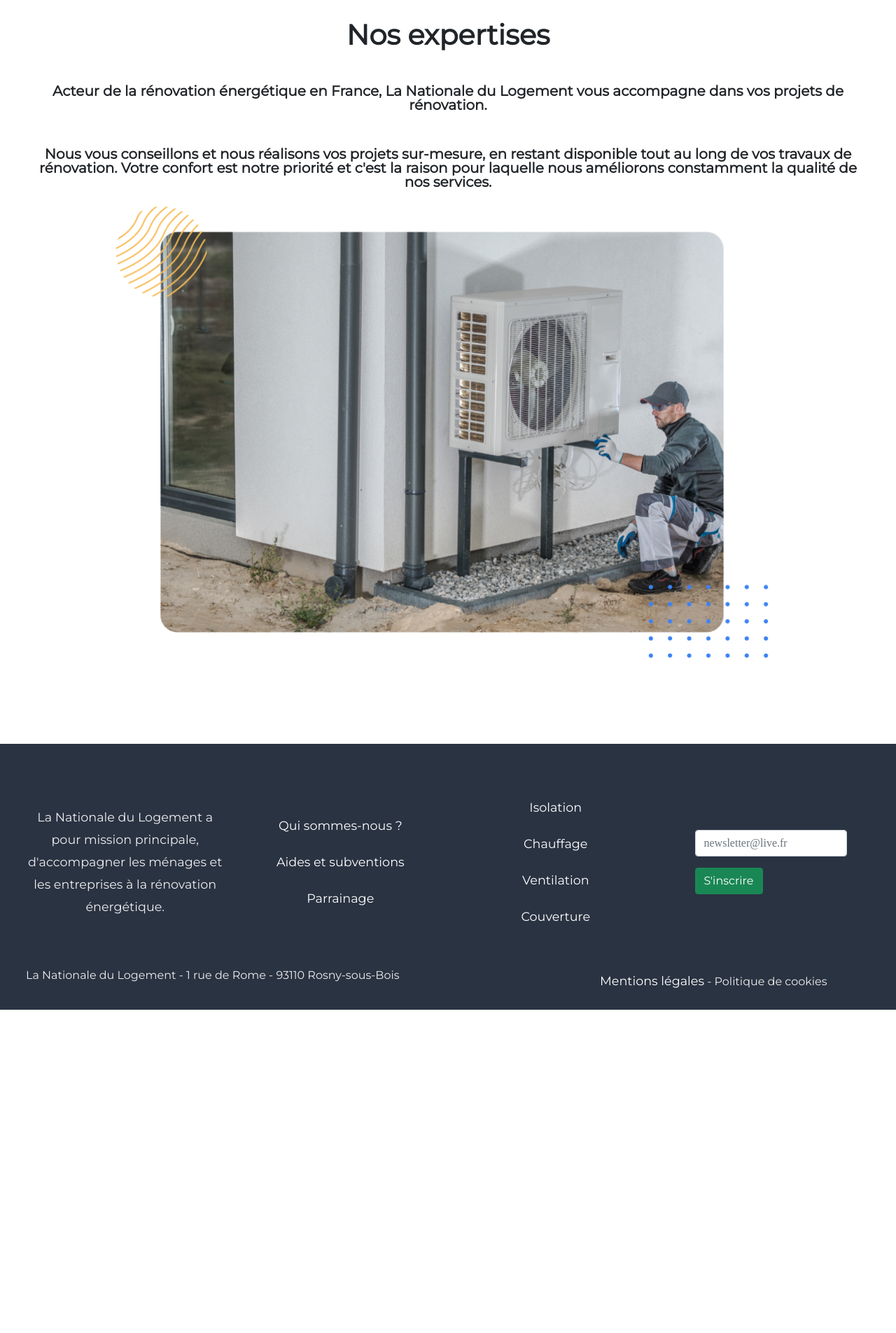
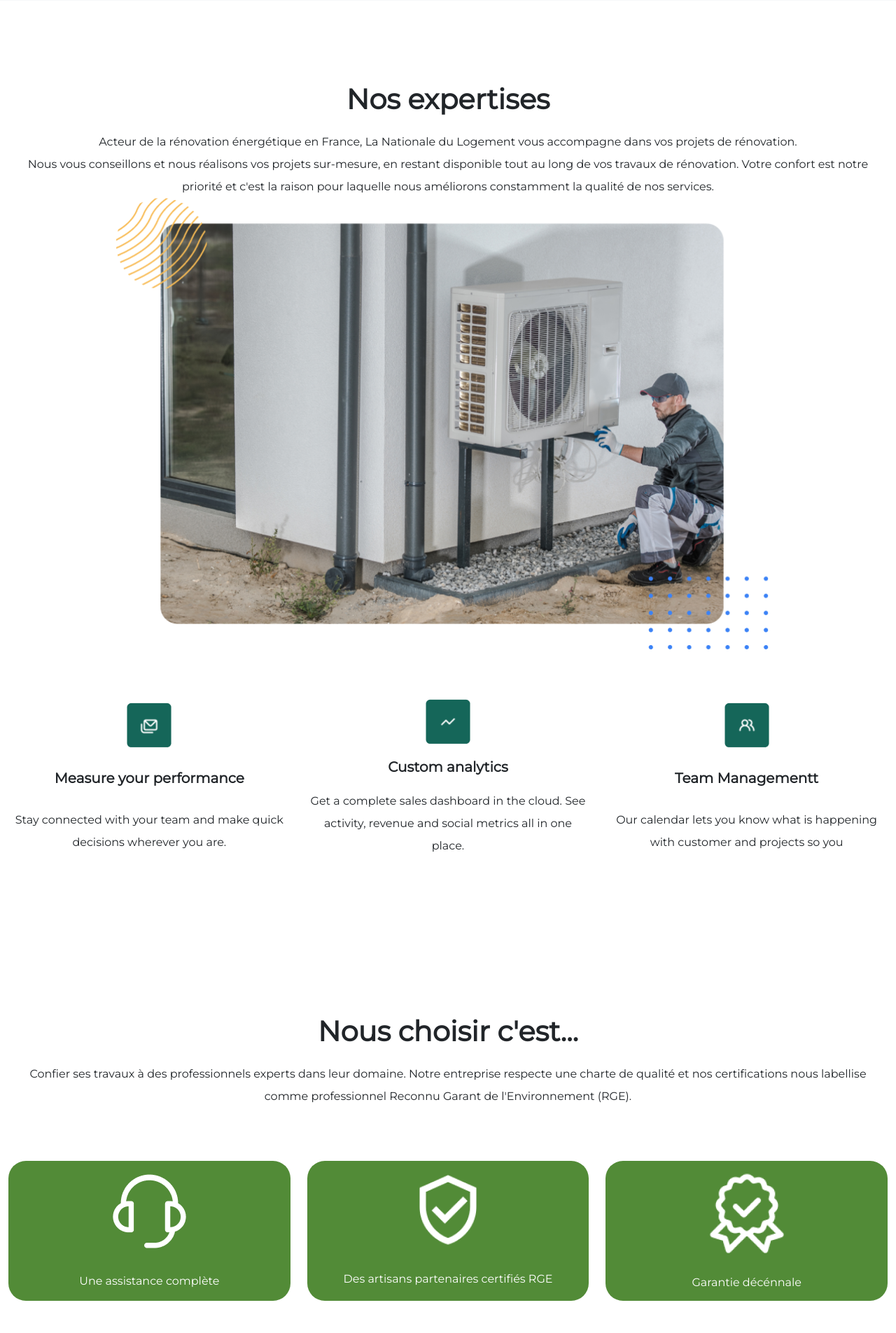
Before and after one commit to Visalinthan/site-lndl_v2, a PHP site: page /home.php in a window 1280 px wide. Shown: the part 775-2680 px from the top of the page at 70% size. Before the commit the page ends 2218 px from the top, so only its background shows below. Run offline with PHP 8.4, Linux system fonts and the light colour scheme.

Commit message:
page home

```diff
--- a/css/style.css
+++ b/css/style.css
@@ -151,14 +151,14 @@ a {
 /* --CONTENT -- --CONTENT ----CONTENT ----CONTENT ----CONTENT ----CONTENT ----CONTENT ----CONTENT ----CONTENT ----CONTENT ----CONTENT --*/
 
 .container {
-    margin: 10vh auto;
+    margin: 15vh auto;
+    padding: 0;
     max-width: 1920px;
 }
 
 .bloc {
     width: 100%;
-    margin: 0 auto;
-    padding: 10vh 0 5vh;
+    padding: 5vh 0;
 }
 
 .bloc:first-child {
@@ -166,58 +166,101 @@ a {
 }
 
 .bloc .row {
-    margin: 0 auto;
+    margin: 7vh auto;
     max-width: 1500px;
+    text-align: center;
+    align-items: center;
 }
 
-.bloc1 {
-    margin: 20vh auto;
+.bloc_1 {
     width: 100%;
     align-items: center;
 }
 
-.bloc1 .text {
+.bloc_1 .text {
     width: 100%;
     display: flex;
+    text-align: left;
     flex-direction: column;
     justify-content: space-around;
-    min-height: 500px;
+    min-height: 400px;
 }
 
-.bloc1 .image img {
+.bloc_1 .image img {
     width: 100%;
     min-width: 250px;
     max-width: 550px;
 }
 
 @media all and (max-width: 1200px) {
-    .bloc1 {
+    .bloc_1 {
         display: flex;
         flex-direction: column-reverse;
         text-align: center;
         justify-content: center;
     }
-    .bloc1 .text {
+    .bloc_1 .text {
         align-items: center;
     }
 }
 
-.bloc2 {
+.bloc_2 {
     display: flex;
     flex-direction: column;
-    text-align: center;
-    align-items: center;
 }
 
-.bloc2 .text h2,
-.bloc2 .text h5 {
+.bloc_2 .text h2,
+.bloc_2 .text h5 {
     padding: 25px;
 }
 
-.bloc2 .image img {
+.bloc_2 .image img {
     width: 100%;
     min-width: 250px;
     max-width: 950px;
+}
+
+.bloc_3 {
+    text-align: center;
+    align-items: center;
+    margin: 0 auto;
+}
+
+.bloc_3 .case {
+    display: flex;
+    text-align: center;
+    align-items: center;
+    flex-direction: column;
+    justify-content: space-around;
+    min-height: 250px;
+}
+
+.bloc_3 .case img {
+    width: 64px;
+}
+
+.bloc_4 div:first-child {
+    margin: 10px auto;
+}
+
+.bloc_4 .choice {
+    background-color: var(--green);
+    color: #fff;
+    display: flex;
+    text-align: center;
+    align-items: center;
+    flex-direction: column;
+    justify-content: space-around;
+    min-height: 200px;
+    border-radius: 25px;
+}
+
+.bloc_5 div {
+    margin: 10px auto;
+}
+
+.bloc_5 div img {
+    max-height: 100px;
 }
 
 
@@ -238,9 +281,6 @@ footer .row {
 }
 
 footer .row .case {
-    display: flex;
-    flex-direction: column;
-    justify-content: space-around;
     text-align: center;
 }
 
--- a/home.php
+++ b/home.php
@@ -16,7 +16,7 @@
 
     <main id="home" class="container">
         <div class="bloc">
-            <div class="row bloc1">
+            <div class="row bloc_1">
                 <div class="col text">
                     <h1>Réalisez des économies, gagnez en confort et agissez pour la planète.</h1>
                     <p>Lorem ipsum dolor sit amet consectetur, adipisicing elit. Inventore repellat quibusdam fugit
@@ -27,29 +27,113 @@
                     <button class="btn-simuler">Testez votre éligibilité </button>
                 </div>
                 <div class="col image">
-                    <img src="img/home/famille.png" />
+                    <img src="img/home/famille.png" alt="Lndl vous aide à économiser " />
                 </div>
             </div>
         </div>
         <div class="bloc">
-            <div class="row bloc2">
+            <div class="row bloc_2">
                 <div class="col-md-12 text">
                     <h2>Nos expertises</h2>
-                    <h5>
+                    <p>
                         Acteur de la rénovation énergétique en France, La Nationale du Logement vous accompagne dans vos
                         projets
                         de rénovation.
-                    </h5>
-                    <h5>
+                    </p>
+                    <p>
                         Nous vous conseillons et nous réalisons vos projets sur-mesure, en restant disponible tout au
                         long
                         de vos travaux de rénovation. Votre confort est notre priorité et c'est la raison pour laquelle
                         nous
                         améliorons constamment la qualité de nos services.
-                    </h5>
+                    </p>
                 </div>
                 <div class="col-md-12 image">
-                    <img src="img/home/expertises.png">
+                    <img src="img/home/expertises.png" alt="LNDL Expertises">
+                </div>
+            </div>
+            <div class="row bloc_3">
+                <div class="col-lg-4 col-md-6 case">
+                    <img src="img/home/picto_1.png" alt="Measure your performance" />
+                    <h5>Measure your performance</h5>
+                    <p>Stay connected with your team and make quick decisions wherever you are. </p>
+                </div>
+                <div class="col-lg-4 col-md-6 case">
+                    <img src="img/home/picto_2.png" alt="Custom analytics" />
+                    <h5>Custom analytics</h5>
+                    <p>Get a complete sales dashboard in the cloud. See activity, revenue and social metrics all in one
+                        place.</p>
+                </div>
+                <div class="col-lg-4 col-md-6 case">
+                    <img src="img/home/picto_3.png" alt="Team Management" />
+                    <h5>Team Managementt</h5>
+                    <p>Our calendar lets you know what is happening with customer and projects so you
+                    </p>
+                </div>
+            </div>
+        </div>
+
+        <div class="bloc">
+            <div class="row bloc_2">
+                <div class="col-md-12 text">
+                    <h2>Nous choisir c'est...</h2>
+                    <p>
+                        Confier ses travaux à des professionnels experts dans leur domaine. Notre entreprise respecte
+                        une charte de qualité et nos certifications nous labellise comme professionnel Reconnu Garant de
+                        l'Environnement (RGE).
+                    </p>
+                </div>
+            </div>
+            <div class="row bloc_4">
+                <div class="col-md-4">
+                    <div class="choice">
+                        <img src="img/home/ep_service.png" alt="Assistance Complète avec la LNDL" />
+                        <p>Une assistance complète</p>
+                    </div>
+
+                </div>
+                <div class="col-md-4">
+                    <div class="choice">
+                        <img src="img/home/Protect.png" alt="Certifié RGE avec la LNDL" />
+                        <p>Des artisans partenaires certifiés RGE</p>
+                    </div>
+
+                </div>
+                <div class="col-md-4">
+                    <div class="choice">
+                        <img src="img/home/Guarantee.png" alt="Garantie décénnale avec la LNDL" />
+                        <p>Garantie décénnale</p>
+                    </div>
+                </div>
+            </div>
+        </div>
+
+
+        <div class="bloc">
+            <div class="row bloc_2">
+                <div class="col-md-12 text">
+                    <h2>Nos certifications</h2>
+                    <p>
+                        Pour des travaux de qualité en toute sécurité !
+                    </p>
+                </div>
+            </div>
+            <div class="row bloc_5">
+                <div class="col-md-3 col-sm-12">
+                    <img src="img/home/lndl-certification-rge-qualibat.png"
+                        alt="LNDL certification RGE Qualibat" />
+                </div>
+                <div class="col-md-3 col-sm-12">
+                    <img src="img/home/lndl-certification-rge-qualipac.png"
+                        alt="LNDL certification RGE QualiPac" />
+                </div>
+                <div class="col-md-3 col-sm-12">
+                    <img src="img/home/lndl-certification-rge-chauffage.png"
+                        alt="LNDL certification RGE Chauffage" />
+                </div>
+                <div class="col-md-3 col-sm-12">
+                    <img src="img/home/lndl-certification-rge-ventilation-plus.png"
+                        alt="LNDL certification RGE Ventilation Plus" />
                 </div>
             </div>
         </div>
--- a/module/footer.php
+++ b/module/footer.php
@@ -24,7 +24,7 @@
         <div class="col-md-3 col-sm-12 case">
             <form class="row g-3">
                 <div class="col-auto">
-                    <label for="newsletter" class="visually-hidden">Password</label>
+                    <label for="newsletter" class="visually-hidden">Newsletter</label>
                     <input type="email" class="form-control" id="newsletter" placeholder="newsletter@live.fr">
                 </div>
                 <div class="col-auto">
```
Also changed, not shown: img/home/Guarantee.png (added), img/home/Protect.png (added), img/home/ep_service.png (added), img/home/lndl-certification-rge-chauffage.png (added), img/home/lndl-certification-rge-qualibat.png (added), img/home/lndl-certification-rge-qualipac.png (added), img/home/lndl-certification-rge-ventilation-plus.png (added), img/home/picto_1.png (added), img/home/picto_2.png (added), img/home/picto_3.png (added).
